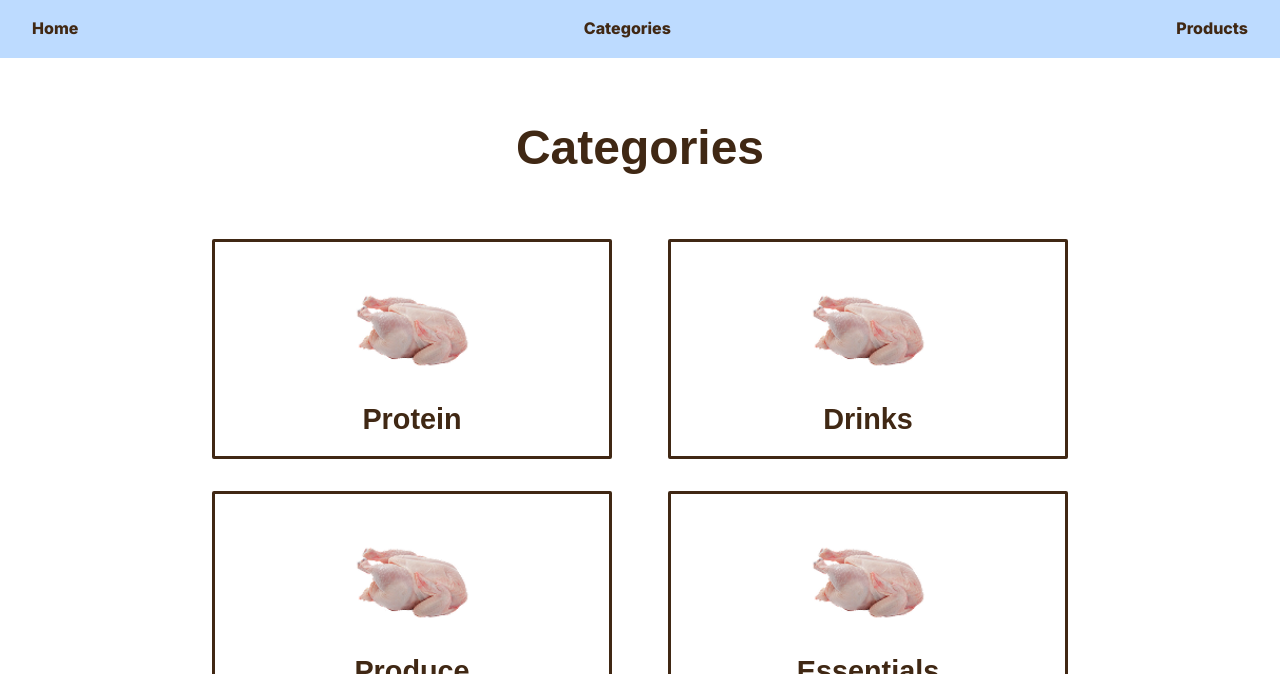
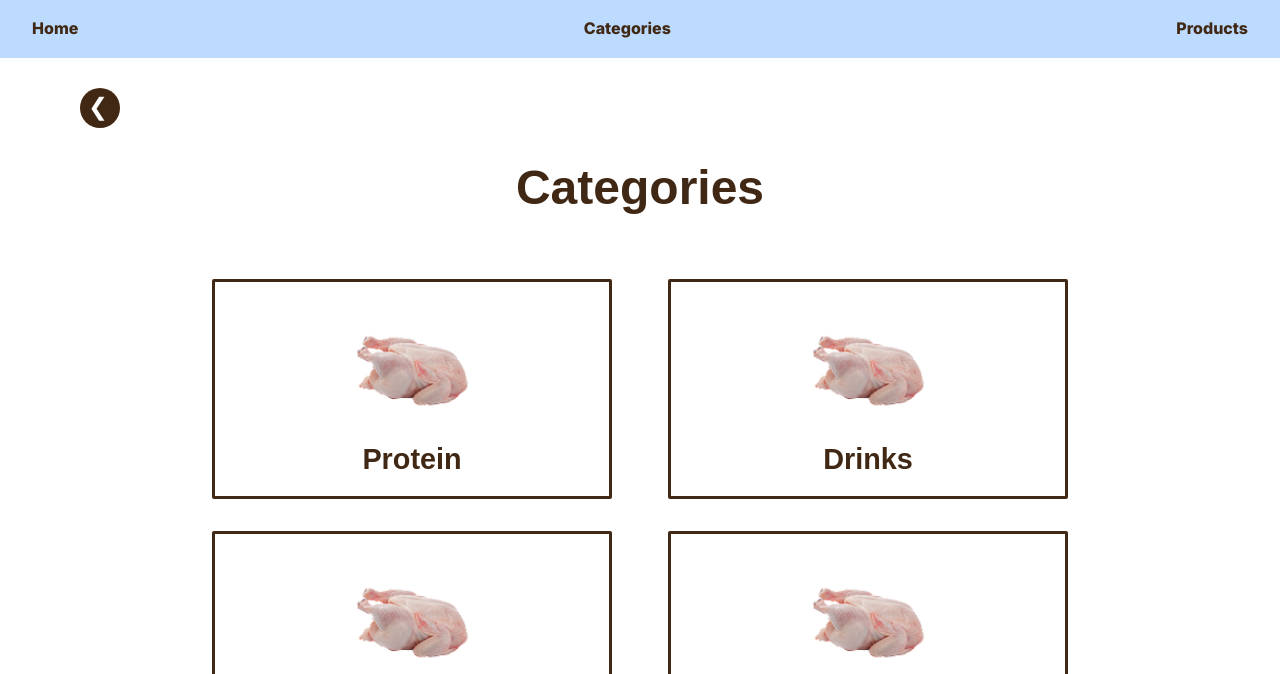
Before and after one commit to Figgys2000/figgys, a plain HTML site: page categories.html in a window 1280 px wide. Shown: the part 126-800 px from the top of the page. Drawn offline with Linux system fonts and the light colour scheme; a web font is replaced by a local one.

Commit message:
back button

```diff
--- a/categories.html
+++ b/categories.html
@@ -64,7 +64,12 @@
     <main>
 
         <section class="categories">
+            <a href="index.html" class="back-button">❮</a>
+
+
+
             <h1>Categories</h1>
+
             <div class="category-container">
 
                 <div class="category-card">
--- a/styles/categories.css
+++ b/styles/categories.css
@@ -50,6 +50,27 @@ h2 {
 .category-card h2 {
   font-size: 30px;
   margin-top: 5px;
+}
+
+/* Tilbage-knap */
+
+.categories {
+  position: relative;
+}
+
+.back-button {
+  display: flex;
+  justify-content: center;
+  align-items: center;
+  width: 40px;
+  height: 40px;
+  background-color: var(--brown);
+  color: white;
+  border-radius: 50%;
+  text-decoration: none;
+  font-size: 24px;
+  padding-right: 4px;
+  padding-bottom: 3px;
 }
 
 /* PRODUCT CARD STYLING */
```
